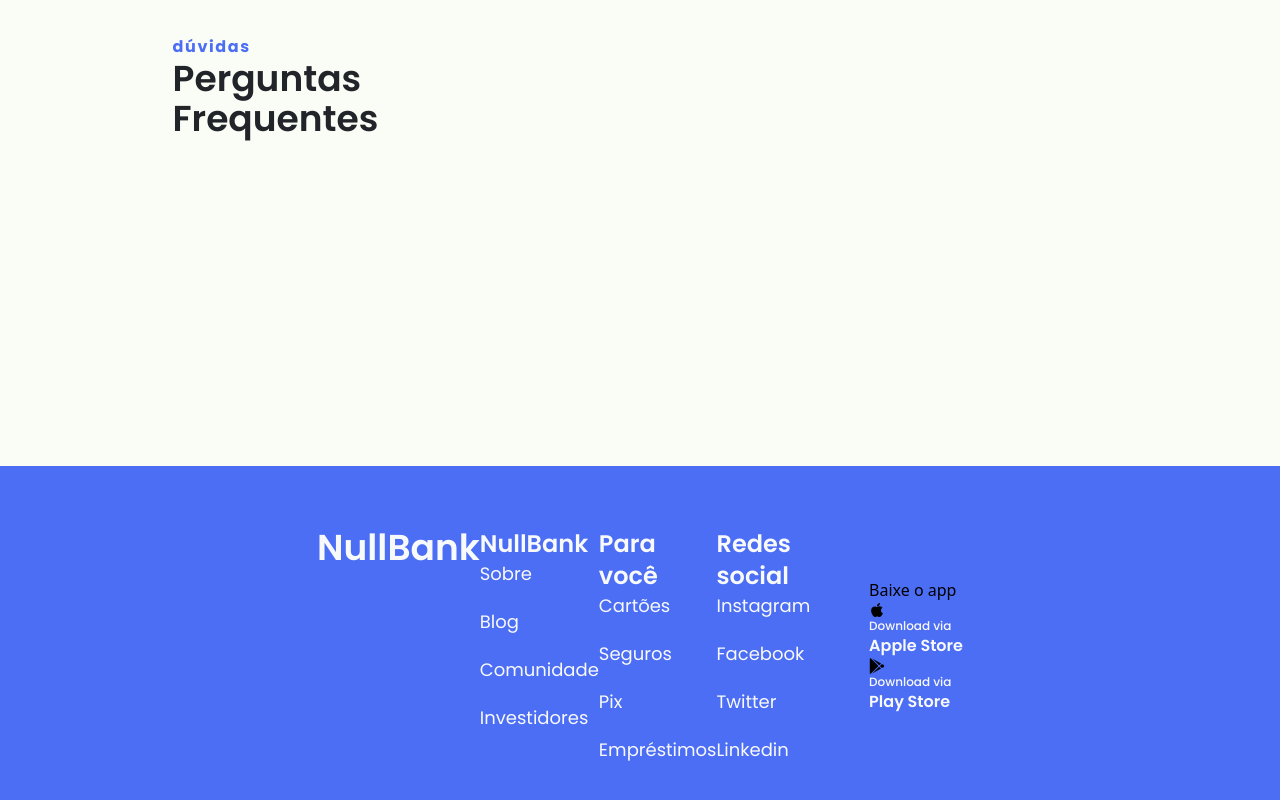
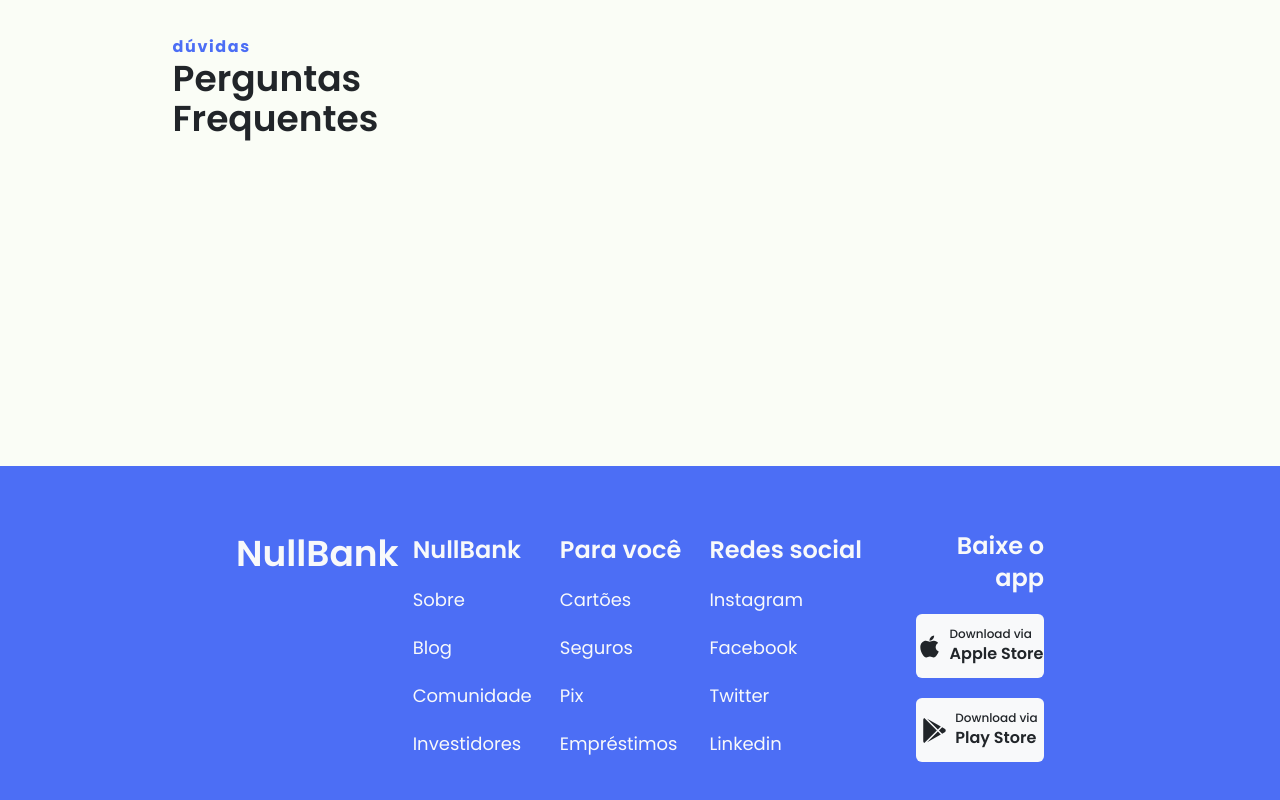
Before and after one commit to MatheusMartinsDeveloper/NullBank, a Next.js app in the folder my-project/: page / in a window 1280 px wide. Shown: the part 4887-5687 px from the top of the page. Built offline with nearby package versions, Linux system fonts and the light colour scheme.

Commit message:
feat(homepage): Building footer component and change styles and section download

```diff
--- a/my-project/src/app/components/ButtonDownload.tsx
+++ b/my-project/src/app/components/ButtonDownload.tsx
@@ -2,19 +2,21 @@
 
 type ButtonDownloadProps = {
     content: string,
-    className: string,
+    classNameLink: string,
+    classNameSpan: string,
+    classNameSpanDown: string,
     icon: React.ReactNode
 }
 
-export default function ButtonDownload({ content, className, icon }: ButtonDownloadProps) {
+export default function ButtonDownload({ content, classNameLink, classNameSpan, classNameSpanDown, icon }: ButtonDownloadProps) {
     return (
-        <Link className={className} href={`#`}>
+        <Link className={classNameLink} href={`#`}>
             <div>
                 {icon}
             </div>
             <div className="flex flex-col">
-                <span className="text-grayColorLight text-xs font-Poppins font-medium">Download via</span>
-                <span className="text-grayColorLight text-base font-Poppins font-semibold">{content}</span>
+                <span className={classNameSpan}>Download via</span>
+                <span className={classNameSpanDown}>{content}</span>
             </div>
         </Link>
     );
--- a/my-project/src/app/components/Footer.tsx
+++ b/my-project/src/app/components/Footer.tsx
@@ -6,10 +6,10 @@
 export default function Footer() {
     return (
         <footer className="flex justify-center items-center gap-10 bg-primaryColorMain w-full h-[45vh]">
-            <div className="flex justify-around w-[40%]">
+            <div className="flex justify-around w-[50%]">
                 <h1 className="text-grayColorLight text-4xl font-Poppins font-semibold">NullBank</h1>
-                <div className="flex ">
-                    <div>
+                <div className="flex justify-around w-full">
+                    <div className="flex flex-col gap-5">
                         <h2 className="text-grayColorLight text-2xl font-Poppins font-semibold">NullBank</h2>
                         <nav>
                             <ul className="flex flex-col items-start gap-5">
@@ -28,7 +28,7 @@
                             </ul>
                         </nav>
                     </div>
-                    <div>
+                    <div className="flex flex-col gap-5">
                         <h2 className="text-grayColorLight text-2xl font-Poppins font-semibold">Para você</h2>
                         <nav>
                             <ul className="flex flex-col items-start gap-5">
@@ -47,7 +47,7 @@
                             </ul>
                         </nav>
                     </div>
-                    <div>
+                    <div className="flex flex-col gap-5">
                         <h2 className="text-grayColorLight text-2xl font-Poppins font-semibold">Redes social</h2>
                         <nav>
                             <ul className="flex flex-col items-start gap-5">
@@ -68,17 +68,21 @@
                     </div>
                 </div>
             </div>
-            <div>
-                <h2>Baixe o app</h2>
-                <div>
+            <div className="flex flex-col gap-5 w-[10%]">
+                <h2 className="text-grayColorLight text-2xl font-Poppins font-semibold text-end">Baixe o app</h2>
+                <div className="flex flex-col gap-5 w-full">
                     <ButtonDownload
-                        className=""
-                        icon={<FaApple />}
+                        classNameLink="flex justify-center items-center gap-2 bg-grayColorLight rounded-md w-full h-[4em] delay-75 transition-all hover:scale-110"
+                        classNameSpan="text-grayColorExtra text-xs font-Poppins font-medium"
+                        classNameSpanDown="text-grayColorExtra text-base font-Poppins font-semibold"
+                        icon={<FaApple size={25} className="text-grayColorExtra" />}
                         content="Apple Store"
                     />
                     <ButtonDownload
-                        className=""
-                        icon={<FaGooglePlay />}
+                        classNameLink="flex justify-center items-center gap-2 bg-grayColorLight rounded-md w-full h-[4em] delay-75 transition-all hover:scale-110"
+                        classNameSpan="text-grayColorExtra text-xs font-Poppins font-medium"
+                        classNameSpanDown="text-grayColorExtra text-base font-Poppins font-semibold"
+                        icon={<FaGooglePlay size={25} className="text-grayColorExtra" />}
                         content="Play Store"
                     />
                 </div>
--- a/my-project/src/app/components/SectionDownload.tsx
+++ b/my-project/src/app/components/SectionDownload.tsx
@@ -18,12 +18,16 @@
                 </div>
                 <div className="flex justify-start items-center gap-5 w-[80%]">
                     <ButtonDownload
-                        className="flex justify-center items-center gap-2 bg-gradient rounded-md w-full h-[4em] delay-75 transition-all hover:scale-110"
+                        classNameLink="flex justify-center items-center gap-2 bg-gradient rounded-md w-full h-[4em] delay-75 transition-all hover:scale-110"
+                        classNameSpan="text-grayColorLight text-xs font-Poppins font-medium"
+                        classNameSpanDown="text-grayColorLight text-base font-Poppins font-semibold"
                         icon={<FaApple size={25} className="text-grayColorLight" />}
                         content="Apple Store"
                     />
                     <ButtonDownload
-                        className="flex justify-center items-center gap-2 bg-gradient rounded-md w-full h-[4em] delay-75 transition-all hover:scale-110"
+                        classNameLink="flex justify-center items-center gap-2 bg-gradient rounded-md w-full h-[4em] delay-75 transition-all hover:scale-110"
+                        classNameSpan="text-grayColorLight text-xs font-Poppins font-medium"
+                        classNameSpanDown="text-grayColorLight text-base font-Poppins font-semibold"
                         icon={<FaGooglePlay size={25} className="text-grayColorLight" />}
                         content="Play Store"
                     />
```
